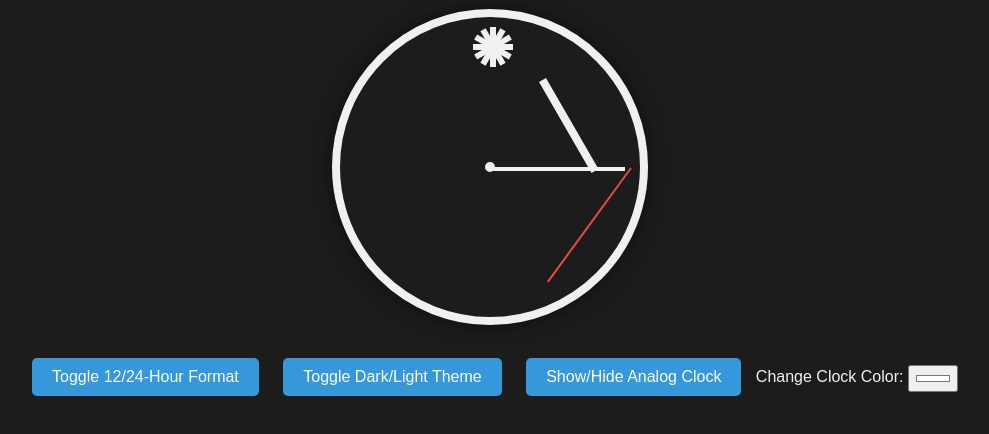
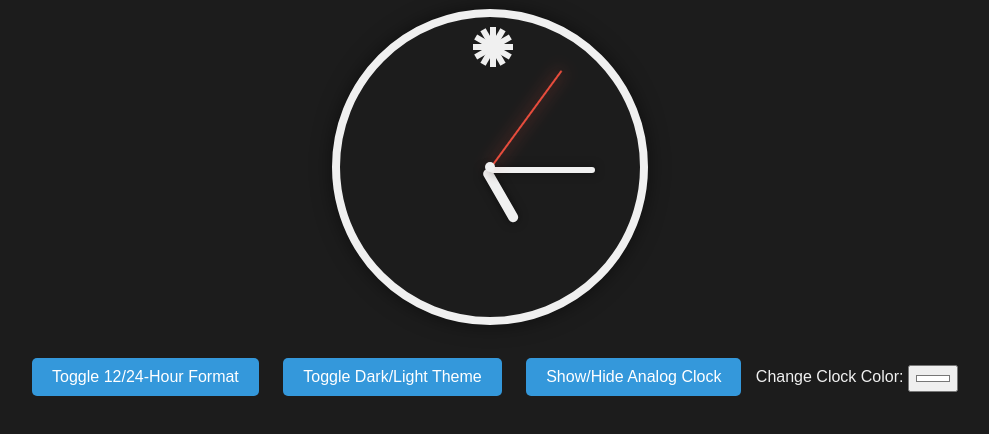
Before and after one commit to AkshitBhandariCodes/Digital-watch, a plain HTML site: page index.html in a window 1280 px wide. Shown: the part 300-734 px from the top of the page, without its empty margins (150-1139 px from the left). Drawn offline with Linux system fonts and the light colour scheme.

Commit message:
hand placement updates

```diff
--- a/index.html
+++ b/index.html
@@ -158,6 +158,53 @@
         .hidden {
             display: none;
         }
+     /* Updated Hands */
+     .hand {
+        position: absolute;
+        top: 50%;
+        left: 50%;
+        transform-origin: 50% 50%; /* Center of each hand */
+        transition: transform 0.5s cubic-bezier(0.4, 2.3, 0.3, 1);
+        border-radius: 4px;
+        box-shadow: 0px 0px 10px rgba(0, 0, 0, 0.5);
+    }
+
+  /* Updated Hands */
+.hand {
+    position: absolute;
+    top: 50%;
+    left: 50%;
+    transform-origin: 0% 0%; /* Start at the clock's center */
+    transition: transform 0.5s cubic-bezier(0.4, 2.3, 0.3, 1);
+    border-radius: 4px;
+    box-shadow: 0px 0px 10px rgba(0, 0, 0, 0.5);
+}
+
+/* Hour Hand */
+.hour-hand {
+    width: 20%;
+    height: 10px;
+    background-color: #f0f0f0;
+    border-radius: 5px;
+}
+
+/* Minute Hand */
+.minute-hand {
+    width: 35%;
+    height: 6px;
+    background-color: #f0f0f0;
+    border-radius: 5px;
+}
+
+/* Second Hand */
+.second-hand {
+    width: 40%;
+    height: 2px;
+    background-color: #e74c3c;
+    border-radius: 5px;
+    box-shadow: 0px 0px 15px rgba(231, 76, 60, 0.8);
+}
+
     </style>
 </head>
 <body>
```
